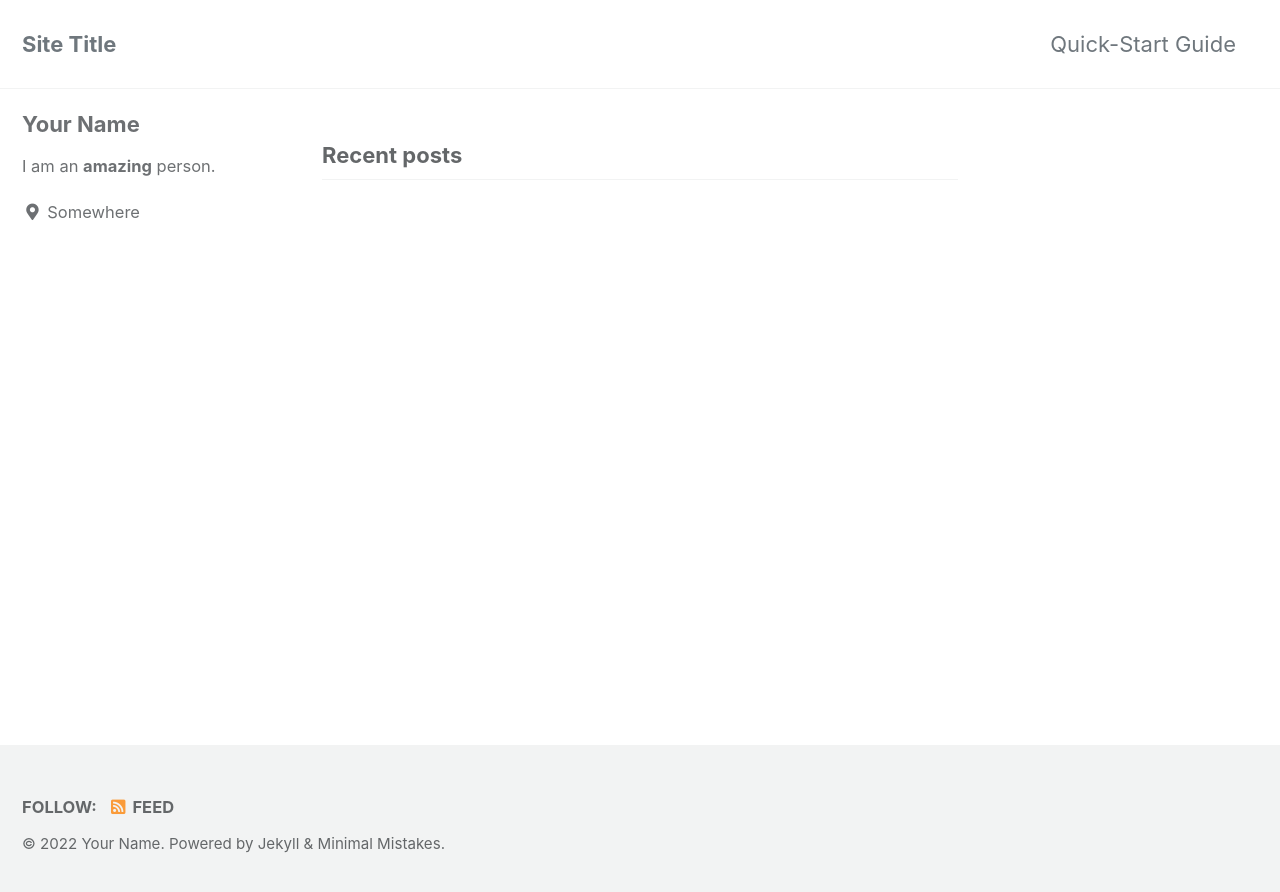
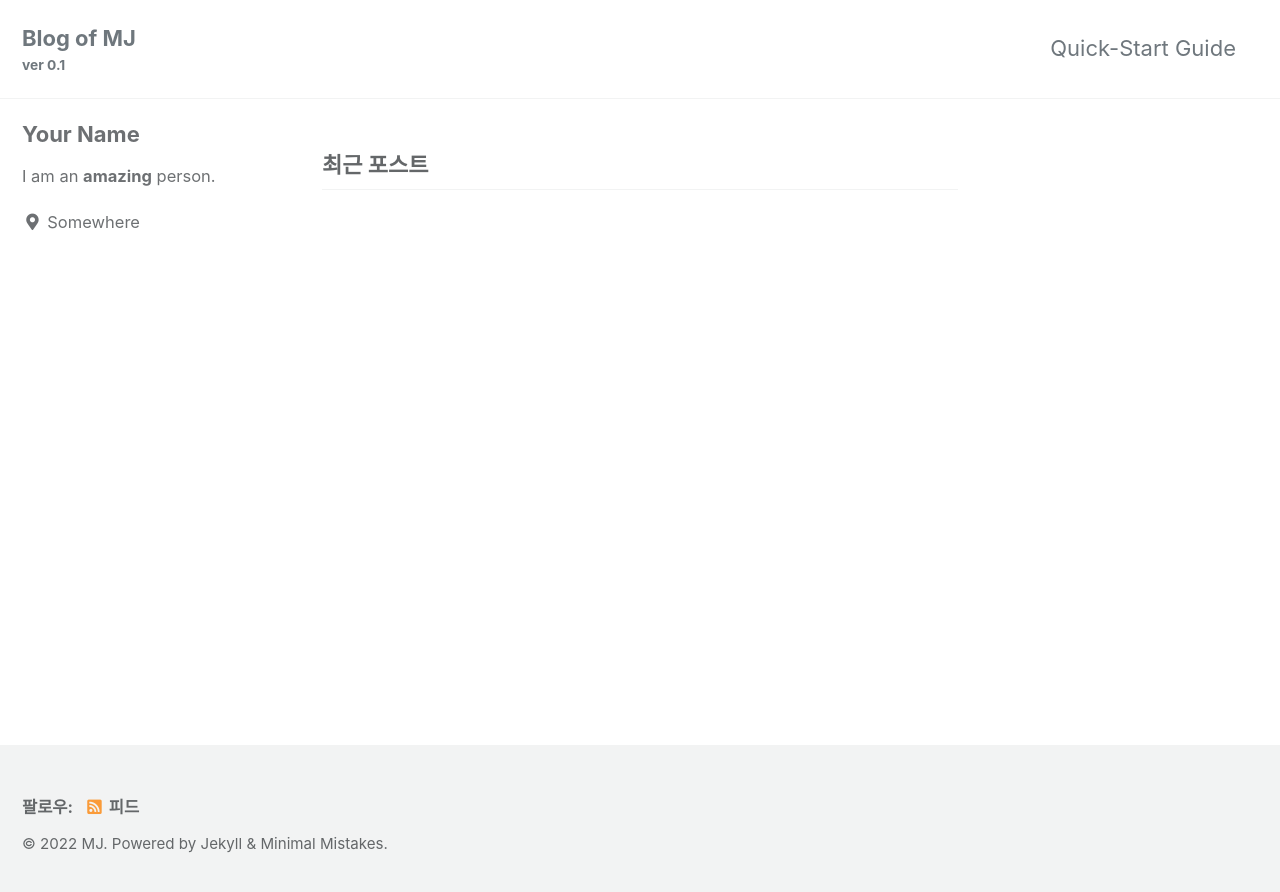
Before and after one commit to tech-minji/tech-minji.github.io, a Jekyll site: the page built from index.html, in a window 1280 px wide. Shown: the top 892 px of the page. Built offline with Jekyll 4.4.1, drawn with Linux system fonts in a browser that asks for light colours; cached includes are drawn as plain includes; the list of posts is cut into pages by our own code.

Commit message:
Change Site Settings

```diff
--- a/Gemfile
+++ b/Gemfile
@@ -1,2 +1,3 @@
 source "https://rubygems.org"
 gemspec
+gem "webrick", "~> 1.7"
--- a/_config.yml
+++ b/_config.yml
@@ -12,21 +12,21 @@
 
 # theme                  : "minimal-mistakes-jekyll"
 # remote_theme           : "mmistakes/minimal-mistakes"
-minimal_mistakes_skin    : "default" # "air", "aqua", "contrast", "dark", "dirt", "neon", "mint", "plum", "sunrise"
+minimal_mistakes_skin    : "default" # "default", "air", "aqua", "contrast", "dark", "dirt", "neon", "mint", "plum", "sunrise"
 
 # Site Settings
-locale                   : "en-US"
-title                    : "Site Title"
+locale                   : "ko-KR" # "ko-KR", "en-US"
+title                    : "tech-minji.github.io"
 title_separator          : "-"
-subtitle                 : # site tagline that appears below site title in masthead
-name                     : "Your Name"
-description              : "An amazing website."
+subtitle                 : "ver 0.1" # site tagline that appears below site title in masthead
+name                     : "MJ" #"Your Name"
+description              : "Blog of MJ" #"An amazing website."
 url                      : "https://tech-minji.github.io" # the base hostname & protocol for your site e.g. "https://mmistakes.github.io"
 baseurl                  : # the subpath of your site, e.g. "/blog"
-repository               : # GitHub username/repo-name e.g. "mmistakes/minimal-mistakes"
+repository               : "tech-minji/tech-minji.github.io" # GitHub username/repo-name e.g. "mmistakes/minimal-mistakes"
 teaser                   : # path of fallback teaser image, e.g. "/assets/images/500x300.png"
 logo                     : # path of logo image to display in the masthead, e.g. "/assets/images/88x88.png"
-masthead_title           : # overrides the website title displayed in the masthead, use " " for no title
+masthead_title           : "Blog of MJ" # overrides the website title displayed in the masthead, use " " for no title
 # breadcrumbs            : false # true, false (default)
 words_per_minute         : 200
 comments:
```
